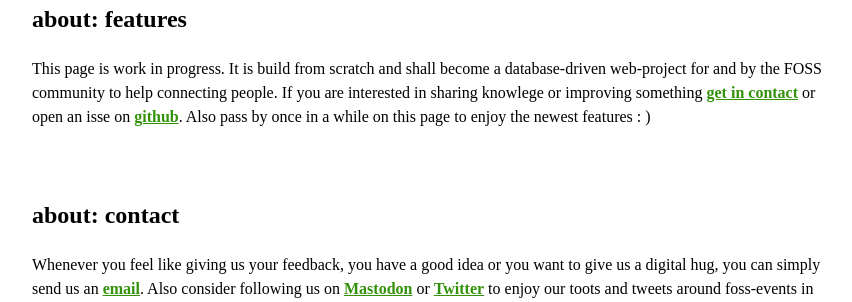
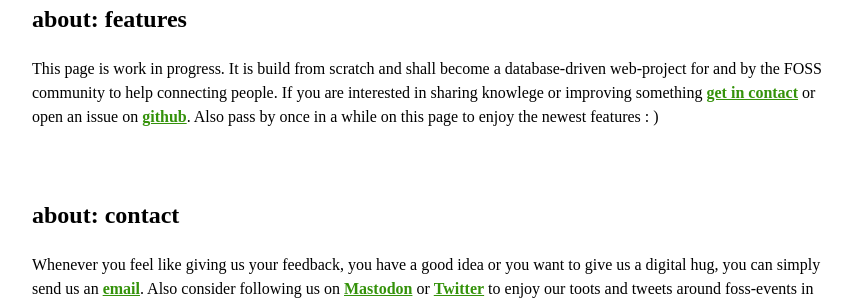
Before and after one commit to foss-events/website, a Python web app: template src/templates/index.html in a window 1280 px wide. Shown: the part 2771-3073 px from the top of the page, without its empty margins (208-1060 px from the left). Run offline with Jinja, Linux system fonts and the light colour scheme; the template is opened without the code that fills it, so the values that code supplies are empty.

Commit message:
final info updates

```diff
--- a/src/templates/index.html
+++ b/src/templates/index.html
@@ -234,7 +234,7 @@
 
 <p>This page is work in progress. It is build from scratch and shall become a database-driven web-project for and by the
     FOSS community to help connecting people. If you are interested in sharing knowlege or improving something <a
-            href="mailto:contact@foss.events">get in contact</a> or open an isse on <a href="https://github.com/foss-events/website">github</a>.
+            href="mailto:contact@foss.events">get in contact</a> or open an issue on <a href="https://github.com/foss-events/website">github</a>.
             Also pass by once in a while on this page to enjoy the newest features : )</p>
 
 <h2 class="navhead" id="contact">about: contact</h2>
```
